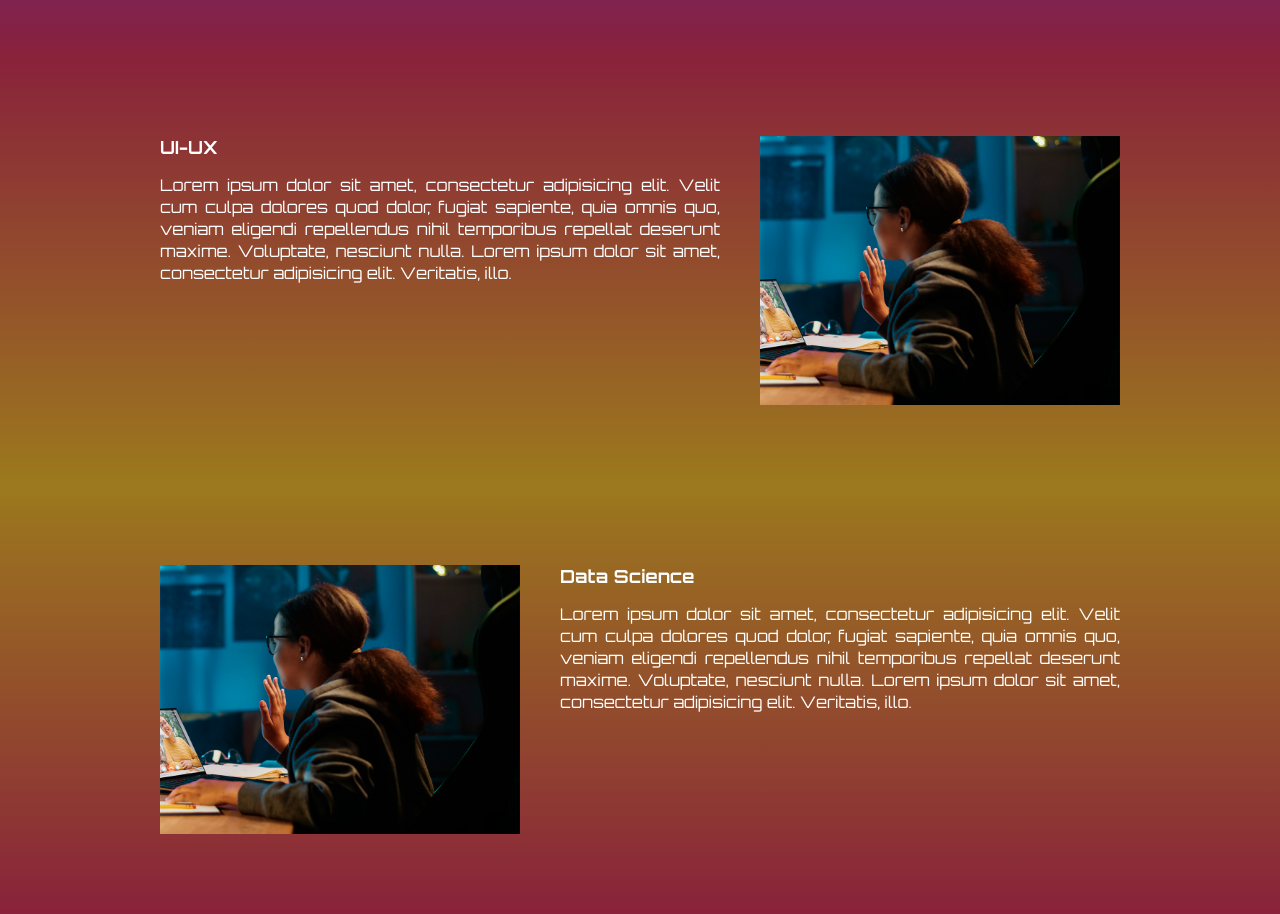
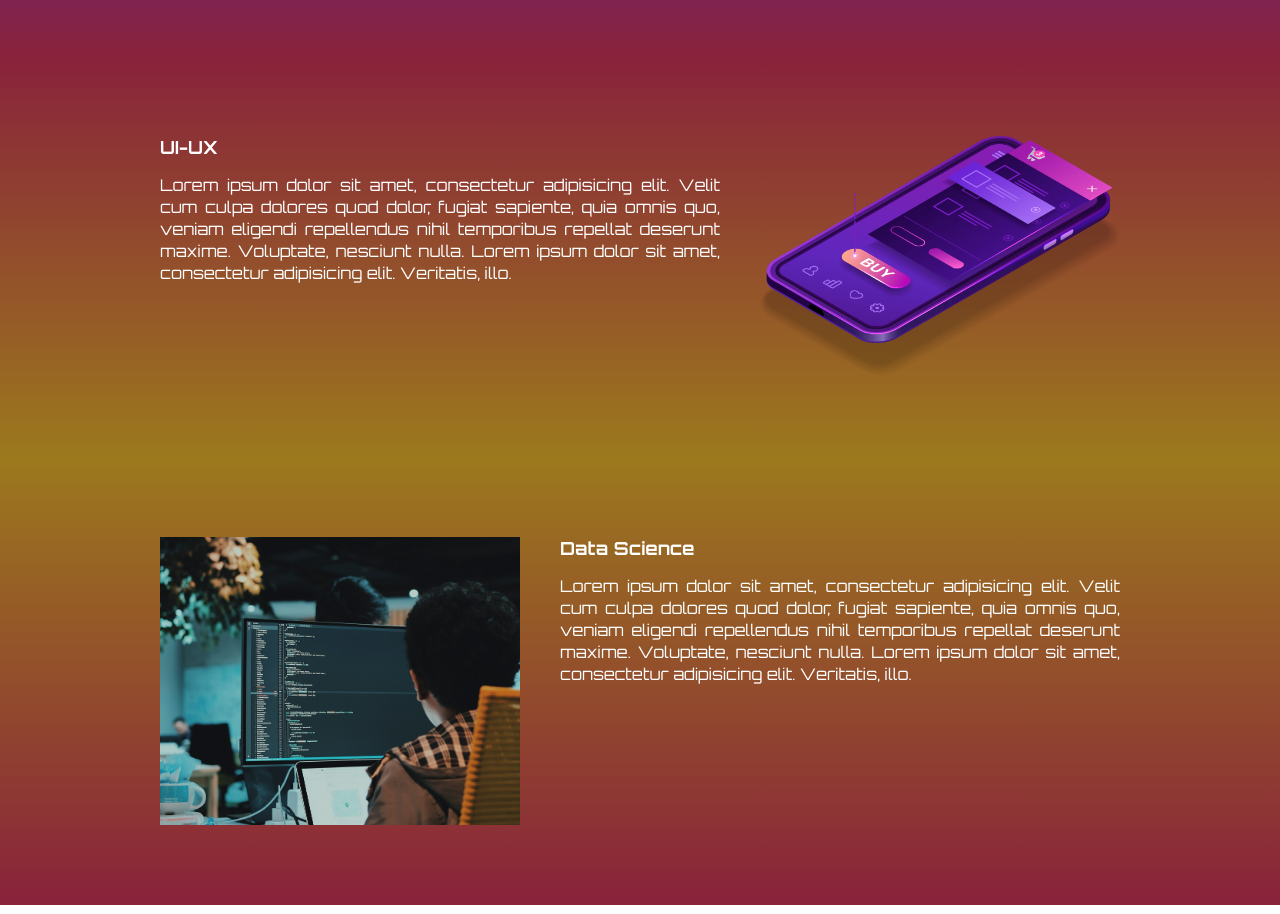
Before and after one commit to Nilson-Nascimento/landing_page_ebac, a website built with Parcel: page src/index.html in a window 1280 px wide. Shown: the part 1380-2294 px from the top of the page. Built offline with nearby package versions, Linux system fonts and the light colour scheme.

Commit message:
Update Event.v3

```diff
--- a/src/index.html
+++ b/src/index.html
@@ -67,7 +67,7 @@
                 <h2 class="event__details__title">UI-UX</h2>
                 <p class="event__details__description">Lorem ipsum dolor sit amet, consectetur adipisicing elit. Velit cum culpa dolores quod dolor, fugiat sapiente, quia omnis quo, veniam eligendi repellendus nihil temporibus repellat deserunt maxime. Voluptate, nesciunt nulla. Lorem ipsum dolor sit amet, consectetur adipisicing elit. Veritatis, illo.</p>
             </div>
-            <img class="event__image" src="./images/backend.png" alt="Back-end" data-aos="fade-right" data-aos-offset="300">
+            <img class="event__image" src="./images/ui-ux.png" alt="UI-UX" data-aos="fade-right" data-aos-offset="300">
         </div>
     </section>
 <!-- Data Science -->
@@ -77,7 +77,7 @@
                 <h2 class="event__details__title">Data Science</h2>
                 <p class="event__details__description">Lorem ipsum dolor sit amet, consectetur adipisicing elit. Velit cum culpa dolores quod dolor, fugiat sapiente, quia omnis quo, veniam eligendi repellendus nihil temporibus repellat deserunt maxime. Voluptate, nesciunt nulla. Lorem ipsum dolor sit amet, consectetur adipisicing elit. Veritatis, illo.</p>
             </div>
-            <img class="event__image" src="./images/backend.png" alt="Back-end" data-aos="fade-left">
+            <img class="event__image" src="./images/data.png" alt="Data Science" data-aos="fade-left">
         </div>
     </section>
 
```
Also changed, not shown: dist/index.html.
